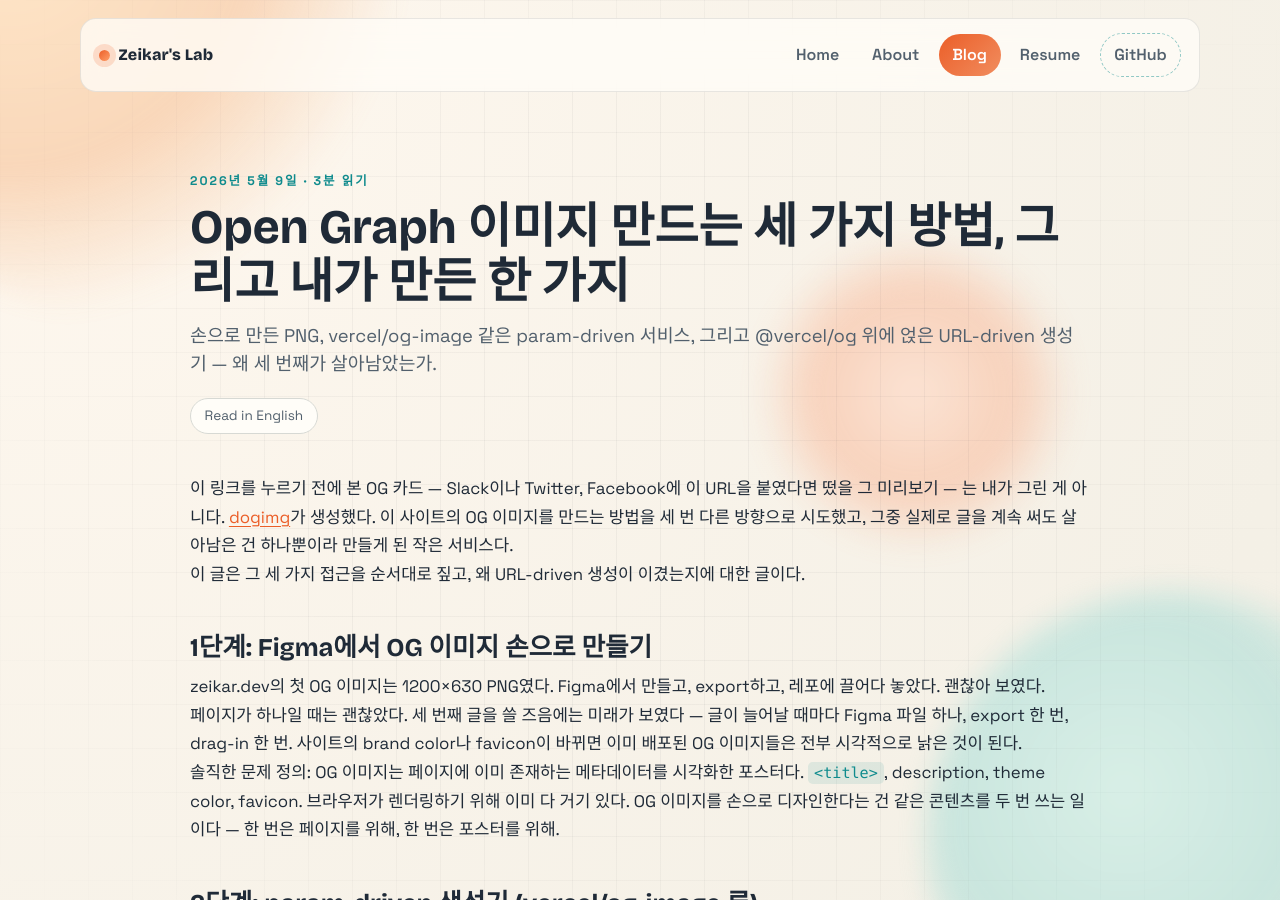
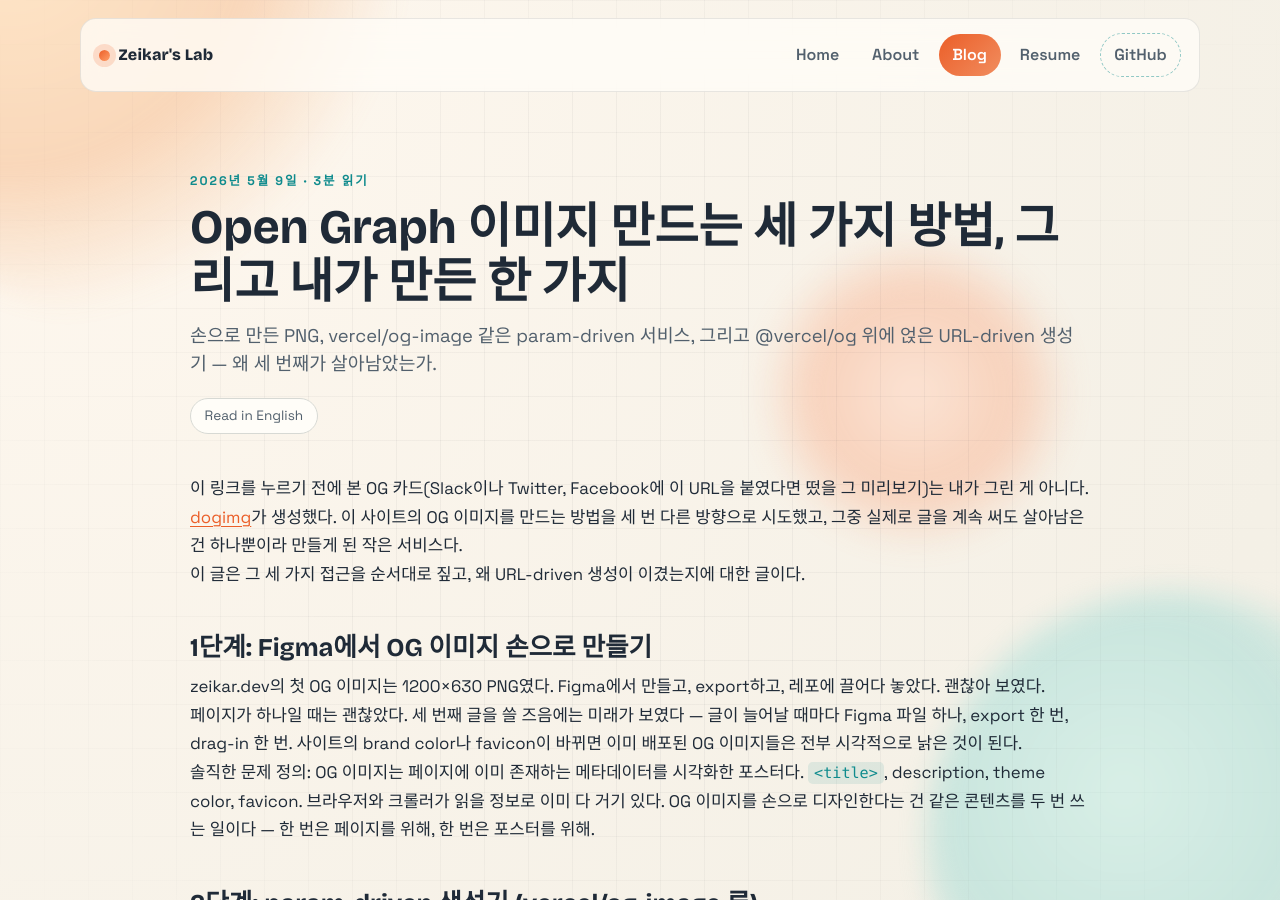
Before and after one commit to zeikar/zeikar.github.io, a Jekyll site: the page built from _posts/ko/2026-05-09-three-ways-to-make-og-images.md, in a window 1280 px wide and 900 px high. Built offline with Jekyll 4.4.1, drawn with Linux system fonts in a browser that asks for light colours; comment, search, counter and statistics services are not loaded.

Commit message:
Tighten OG-image post: precision, link, KO sentence rhythm
- Clarify metadata is read by browsers and crawlers, not just rendered
- Update @vercel/og link to its canonical /docs/og-image-generation/ URL
- Rewrite the KO opening apposition with parentheses to avoid an
  awkward em-dash + 조사 break ("그 미리보기 — 는")

```diff
--- a/_posts/ko/2026-05-09-three-ways-to-make-og-images.md
+++ b/_posts/ko/2026-05-09-three-ways-to-make-og-images.md
@@ -7,7 +7,7 @@ translations:
 description: "Open Graph 이미지 자동 생성의 세 가지 접근 — 손 디자인 PNG, param-driven 서비스, 그리고 @vercel/og 기반 URL-driven 생성기 dogimg."
 ---
 
-이 링크를 누르기 전에 본 OG 카드 — Slack이나 Twitter, Facebook에 이 URL을 붙였다면 떴을 그 미리보기 — 는 내가 그린 게 아니다. [dogimg](https://dogimg.vercel.app)가 생성했다. 이 사이트의 OG 이미지를 만드는 방법을 세 번 다른 방향으로 시도했고, 그중 실제로 글을 계속 써도 살아남은 건 하나뿐이라 만들게 된 작은 서비스다.
+이 링크를 누르기 전에 본 OG 카드(Slack이나 Twitter, Facebook에 이 URL을 붙였다면 떴을 그 미리보기)는 내가 그린 게 아니다. [dogimg](https://dogimg.vercel.app)가 생성했다. 이 사이트의 OG 이미지를 만드는 방법을 세 번 다른 방향으로 시도했고, 그중 실제로 글을 계속 써도 살아남은 건 하나뿐이라 만들게 된 작은 서비스다.
 
 이 글은 그 세 가지 접근을 순서대로 짚고, 왜 URL-driven 생성이 이겼는지에 대한 글이다.
 
@@ -17,7 +17,7 @@ zeikar.dev의 첫 OG 이미지는 1200×630 PNG였다. Figma에서 만들고, ex
 
 페이지가 하나일 때는 괜찮았다. 세 번째 글을 쓸 즈음에는 미래가 보였다 — 글이 늘어날 때마다 Figma 파일 하나, export 한 번, drag-in 한 번. 사이트의 brand color나 favicon이 바뀌면 이미 배포된 OG 이미지들은 전부 시각적으로 낡은 것이 된다.
 
-솔직한 문제 정의: OG 이미지는 페이지에 이미 존재하는 메타데이터를 시각화한 포스터다. `<title>`, description, theme color, favicon. 브라우저가 렌더링하기 위해 이미 다 거기 있다. OG 이미지를 손으로 디자인한다는 건 같은 콘텐츠를 두 번 쓰는 일이다 — 한 번은 페이지를 위해, 한 번은 포스터를 위해.
+솔직한 문제 정의: OG 이미지는 페이지에 이미 존재하는 메타데이터를 시각화한 포스터다. `<title>`, description, theme color, favicon. 브라우저와 크롤러가 읽을 정보로 이미 다 거기 있다. OG 이미지를 손으로 디자인한다는 건 같은 콘텐츠를 두 번 쓰는 일이다 — 한 번은 페이지를 위해, 한 번은 포스터를 위해.
 
 ## 2단계: param-driven 생성기 (vercel/og-image 류)
 
@@ -47,7 +47,7 @@ https://dogimg.vercel.app/api/og?url={URL}
 
 1. `{URL}`에서 HTML을 fetch.
 2. 문서에서 `og:*`, `twitter:*`, `<title>`, `<meta name="theme-color">`, favicon을 파싱.
-3. [`@vercel/og`](https://vercel.com/docs/functions/og-image-generation)로 1200×630 PNG를 렌더 — 페이지의 theme color를 gradient 액센트로, favicon을 카드 아이콘으로 사용.
+3. [`@vercel/og`](https://vercel.com/docs/og-image-generation/)로 1200×630 PNG를 렌더 — 페이지의 theme color를 gradient 액센트로, favicon을 카드 아이콘으로 사용.
 
 이 단계의 프레임은 **URL-as-truth**다. 호출자는 아무것도 packing하지 않는다. 페이지는 이미 자기에 대해 알고 있고, dogimg는 그 페이지에 직접 묻는다. 글의 title이 바뀌면 OG 이미지도 바뀐다 — 생성기 재배포도, PNG 재생성도, 심지어 신경 쓰는 것조차 필요 없이.
 
```
Also changed, not shown: _posts/2026-05-09-three-ways-to-make-og-images.md (+2 -2 lines).
